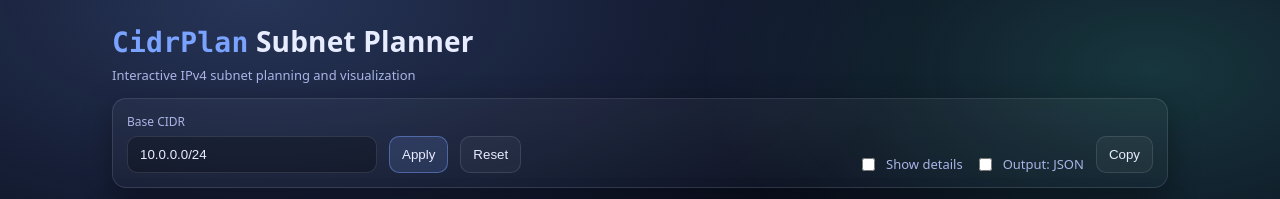
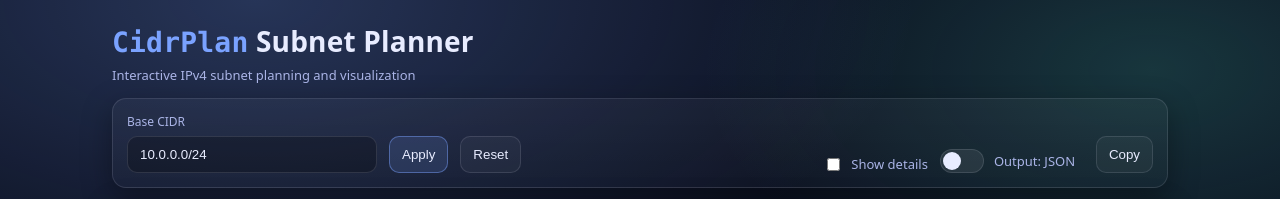
Before and after one commit to jbobbylopez/cidrplan, a plain HTML site: page index.html in a window 1280 px wide. Shown: the top 199 px of the page. Drawn offline with Linux system fonts and the light colour scheme.

Commit message:
Replace output format checkbox with animated toggle switch
Amp-Thread-ID: https://ampcode.com/threads/T-019bf849-8c6f-77da-8047-8951ebb725e3
Co-authored-by: Amp <amp@ampcode.com>

```diff
--- a/assets/styles/main.css
+++ b/assets/styles/main.css
@@ -93,6 +93,52 @@ input[type="text"]:focus{
    font-size: 13px;
  }
  .toggle input{ transform: translateY(1px); }
+
+ .toggleSwitch{
+   display:flex;
+   align-items:center;
+   gap: 10px;
+   user-select:none;
+   color: var(--muted);
+   font-size: 13px;
+   cursor: pointer;
+ }
+ .toggleSwitch input{
+   display: none;
+ }
+ .toggleSwitch .slider{
+   position: relative;
+   width: 44px;
+   height: 24px;
+   background: rgba(255,255,255,.08);
+   border: 1px solid var(--border);
+   border-radius: 12px;
+   transition: all 0.3s ease;
+   display: flex;
+   align-items: center;
+   padding: 2px;
+   box-sizing: border-box;
+ }
+ .toggleSwitch .slider::after{
+   content: '';
+   display: block;
+   width: 18px;
+   height: 18px;
+   background: var(--text);
+   border-radius: 10px;
+   transition: transform 0.3s ease;
+   transform: translateX(0);
+ }
+ .toggleSwitch input:checked + .slider{
+   background: rgba(122,162,255,.25);
+   border-color: rgba(122,162,255,.6);
+ }
+ .toggleSwitch input:checked + .slider::after{
+   transform: translateX(20px);
+ }
+ .toggleSwitch .label{
+   min-width: 90px;
+ }
 
 .btn{
   padding: 10px 12px;
--- a/index.html
+++ b/index.html
@@ -32,9 +32,10 @@
           <span>Show details</span>
         </label>
 
-        <label class="toggle">
+        <label class="toggleSwitch">
           <input id="outputFormat" type="checkbox" />
-          <span id="outputFormatLabel">Output: JSON</span>
+          <span class="slider"></span>
+          <span id="outputFormatLabel" class="label">Output: JSON</span>
         </label>
 
         <button id="copyOutput" class="btn">Copy</button>
```
Lines whose indentation alone changed are shown as unchanged.
